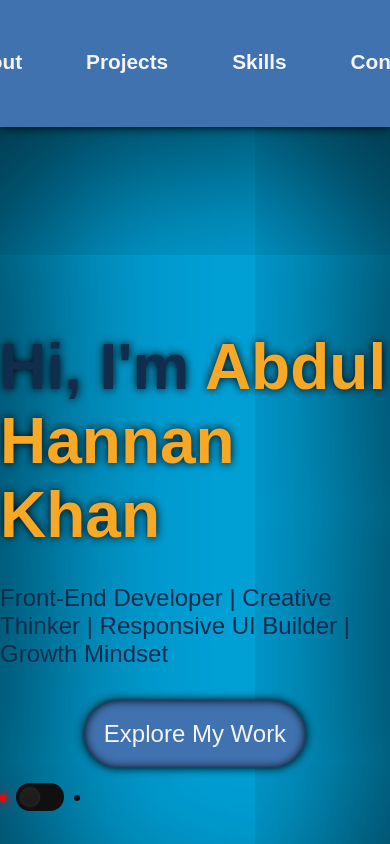
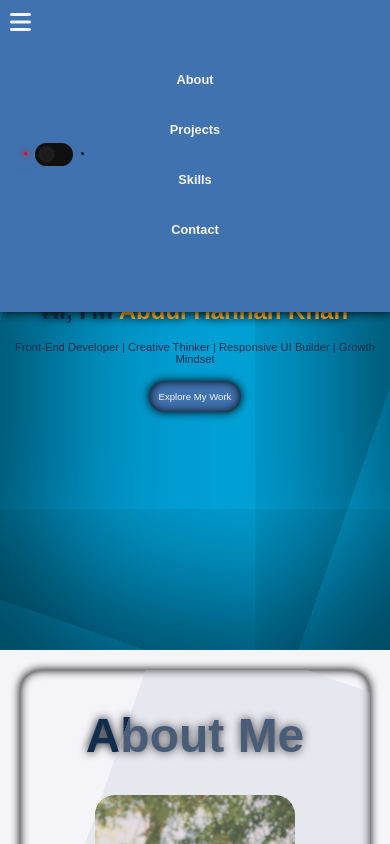
Before and after one commit to Hannankhan203/My-React-Portfolio, a React (Create React App) app: page / in a window 390 px wide. Shown: the top 844 px of the page. Built offline with nearby package versions, Linux system fonts and the light colour scheme.

Commit message:
Made Navbar HeroSection and Custom Checkbox responsive

```diff
--- a/src/App.css
+++ b/src/App.css
@@ -539,3 +539,141 @@ label input:checked ~ .botn {
   align-items: center;
   box-shadow: 0 0 10px #000, inset 0 0 10px #000;
 }
+
+.hide {
+  display: none;
+}
+
+.translating-Navbar {
+  transform: translateY(-80%);
+  transition: 0.5s;
+}
+
+.translating-nav-options {
+  transform: translateY(-100%);
+  transition: 0.5s;
+}
+
+.translating-checkbox {
+  transform: translateY(-1000%);
+  transition: 0.5s;
+}
+
+.translating-Hero-Section {
+  transition: margin-top 0.5s ease;
+  margin-top: 45vh;
+}
+
+/* Responsive Styling (Mobile) */
+@media screen and (max-width: 576px) {
+  /* Navbar Styling */
+  #Navbar {
+    height: 37vh;
+  }
+
+  .nav-options {
+    flex-direction: column;
+    gap: 2rem;
+    font-size: 0.8rem;
+  }
+  .menu {
+    position: fixed;
+    /* border: 2px solid black; */
+    top: 10px;
+    left: 10px;
+    font-size: 1.5rem;
+    cursor: pointer;
+    transition: 0.3s;
+  }
+
+  .menu:active {
+    transform: scale(0.9);
+  }
+
+  .menu-position {
+    position: fixed;
+    top: 84%;
+    left: 10px;
+  }
+
+  /* Hero Section Styling */
+  #Hero-Section {
+    /* border: 2px solid black; */
+    margin-top: 7vh;
+    height: 70vh;
+    gap: 1rem;
+    transition: 0.5s;
+  }
+
+  #Hero-Section::before {
+    /* border: 2px solid black; */
+    width: 100%;
+    height: 100%;
+  }
+
+  .hero-heading {
+    font-size: 1.5rem;
+    text-align: center;
+    text-shadow: 0 0 10px #000;
+    z-index: 1;
+  }
+
+  .hero-p {
+    font-size: 0.7rem;
+    text-align: center;
+  }
+
+  .explore-btn {
+    font-size: 0.6rem;
+  }
+
+  .explore-btn a {
+    padding: 10px;
+  }
+
+  /* Custom Checkbox Styling */
+  label {
+    /* border: 2px solid black; */
+    top: 15%;
+    left: 10%;
+    width: 30px;
+    height: 15px;
+    transition: 0.5s;
+  }
+
+  label input {
+    width: 30px; /* Custom checkbox size */
+    height: 15px;
+  }
+
+  label .check::before {
+    left: -15px;
+    width: 3px;
+    height: 3px;
+  }
+
+  label .check::after {
+    right: -15px;
+    width: 3px;
+    height: 3px;
+  }
+
+  label .botn {
+    width: 15px;
+    height: 15px;
+  }
+
+  label .botn::before {
+    width: 9px;
+    height: 15px;
+  }
+
+  label .botn::after {
+    width: 9px;
+    height: 15px;
+  }
+
+  label input:checked ~ .botn {
+    left: 15px;
+  }
+}
--- a/src/App.jsx
+++ b/src/App.jsx
@@ -1,31 +1,53 @@
-import React, { useState } from 'react';
-import Navbar from './components/Navbar';
-import HeroSection from './components/HeroSection';
-import About from './components/About';
-import Projects from './components/Projects';
-import Skills from './components/Skills';
-import Contact from './components/Contact';
+import React, { useState } from "react";
+import Navbar from "./components/Navbar";
+import HeroSection from "./components/HeroSection";
+import About from "./components/About";
+import Projects from "./components/Projects";
+import Skills from "./components/Skills";
+import Contact from "./components/Contact";
 
-import './App.css';
-import './components/color.css';
+import "./App.css";
+import "./components/color.css";
 
 function App() {
   const [darkMode, setDarkMode] = useState(false);
+  const [checkboxTranslate, setCheckboxTranslate] = useState(false);
+
   return (
     <body className={darkMode ? "dark-mode" : "light-mode"}>
-      <label htmlFor="theme-checkbox">
-        <input type="checkbox" className="styled-checkbox" id="theme-checkbox" checked={darkMode} onChange={(e) => setDarkMode(e.target.checked)} />
-        <span className={`check ${darkMode ? "dark-mode" : "light-mode"}`}></span>
-        <span className={`botn ${darkMode ? "dark-mode" : "light-mode"}`}></span>
+      <div className="App">
+      <label
+        htmlFor="theme-checkbox"
+        className={`${checkboxTranslate ? "translating-checkbox" : ""}`}
+      >
+        <input
+          type="checkbox"
+          className="styled-checkbox"
+          id="theme-checkbox"
+          checked={darkMode}
+          onChange={(e) => setDarkMode(e.target.checked)}
+        />
+        <span
+          className={`check ${darkMode ? "dark-mode" : "light-mode"}`}
+        ></span>
+        <span
+          className={`botn ${darkMode ? "dark-mode" : "light-mode"}`}
+        ></span>
       </label>
-      <Navbar darkMode={darkMode} />
-      <HeroSection darkMode={darkMode} />
+      <Navbar
+        darkMode={darkMode}
+        setCheckboxTranslate={setCheckboxTranslate}
+      />
+      <HeroSection
+        darkMode={darkMode}
+      />
       <About darkMode={darkMode} />
       <Projects darkMode={darkMode} />
       <Skills darkMode={darkMode} />
       <Contact darkMode={darkMode} />
+      </div>
     </body>
-  )
+  );
 }
 
 export default App;
--- a/src/components/HeroSection.jsx
+++ b/src/components/HeroSection.jsx
@@ -1,6 +1,8 @@
-import React from "react";
+import React, { useState,  useEffect } from "react";
 
 function HeroSection({ darkMode }) {
+  const [isMobile, setIsMobile] = useState(window.innerWidth <= 576);
+
   return (
     <section
       id="Hero-Section"
--- a/src/components/Navbar.jsx
+++ b/src/components/Navbar.jsx
@@ -1,18 +1,59 @@
-import React from "react";
+import React, { useState, useEffect } from "react";
 
-function Navbar({ darkMode }) {
-  // const [darkMode, setDarkMode] = useState(false);
+function Navbar({ darkMode, setCheckboxTranslate }) {
+  const [isMobile, setIsMobile] = useState(window.innerWidth <= 576);
+  const [navTranslate, setNavTranslate] = useState(false);
+  const [menuPosition, setMenuPosition] = useState(false);
+  const [navOptionsTranslate, setNavOptionsTranslate] = useState(false);
+
+  useEffect(() => {
+    const mediaQuery = window.matchMedia(`(max-width: 576px)`);
+
+    const handleResize = () => setIsMobile(mediaQuery.matches);
+
+    mediaQuery.addEventListener("change", handleResize);
+
+    return () => mediaQuery.removeEventListener("change", handleResize);
+  }, []);
+
+  const toggleNavbar = () => {
+    setNavTranslate((prev) => !prev);
+    setCheckboxTranslate((prev) => !prev);
+    setNavOptionsTranslate((prev) => !prev);
+    setMenuPosition((prev) => !prev);
+  };
 
   return (
-    <nav id="Navbar" className={darkMode ? "dark-mode" : "light-mode"}>
-      <ul className="nav-options">
+    <div className="nav-section">
+      <nav
+        id="Navbar"
+        className={`${darkMode ? "dark-mode" : "light-mode"} ${
+          isMobile && navTranslate ? "translating-Navbar" : ""
+        }`}
+      >
+        <i
+          className={`fas fa-bars menu ${isMobile ? "" : "hide"} ${
+            menuPosition ? "menu-position" : ""
+          } ${darkMode ? "dark-mode" : "light-mode"}`}
+          onClick={() => {
+            toggleNavbar();
+          }}
+        ></i>
+        <ul
+          className={`nav-options ${
+            isMobile && navOptionsTranslate ? "translating-nav-options" : ""
+          }`}
+        >
           <li className="nav-list">
             <a href="#About" className={darkMode ? "dark-mode" : "light-mode"}>
               About
             </a>
           </li>
           <li className="nav-list">
-          <a href="#Projects" className={darkMode ? "dark-mode" : "light-mode"}>
+            <a
+              href="#Projects"
+              className={darkMode ? "dark-mode" : "light-mode"}
+            >
               Projects
             </a>
           </li>
@@ -22,12 +63,16 @@ function Navbar({ darkMode }) {
             </a>
           </li>
           <li className="nav-list">
-          <a href="#Contact" className={darkMode ? "dark-mode" : "light-mode"}>
+            <a
+              href="#Contact"
+              className={darkMode ? "dark-mode" : "light-mode"}
+            >
               Contact
             </a>
           </li>
         </ul>
       </nav>
+    </div>
   );
 }
 
--- a/src/components/color.css
+++ b/src/components/color.css
@@ -31,13 +31,13 @@ html {
 
 /* Navbar */
 
-.menu-icon.light-mode {
+.menu.light-mode {
   color: #f4f4f9;
   background-color: #3f72af;
   transition: 0.5s;
 }
 
-.menu-icon.dark-mode {
+.menu.dark-mode {
   color: #f5f5f5;
   background-color: #252836;
   transition: 0.5s;
```
Lines whose indentation alone changed are shown as unchanged.
